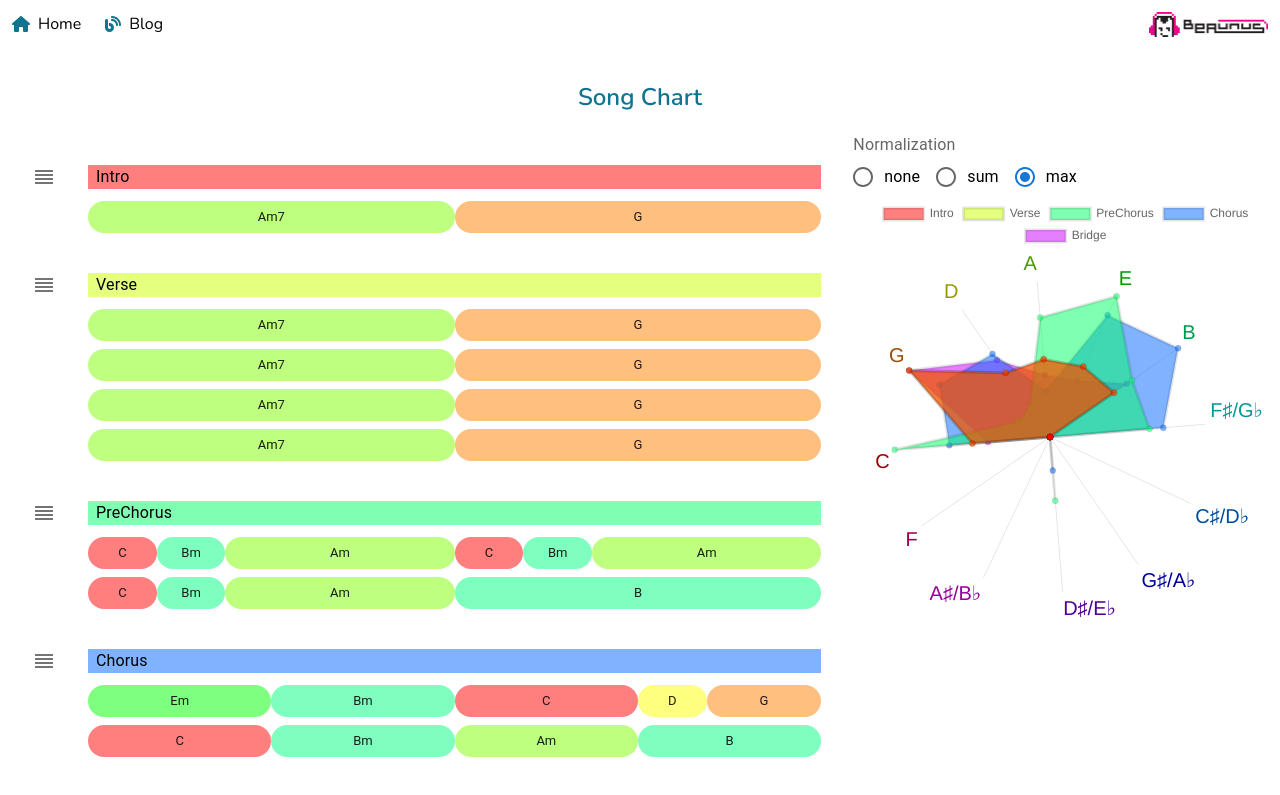
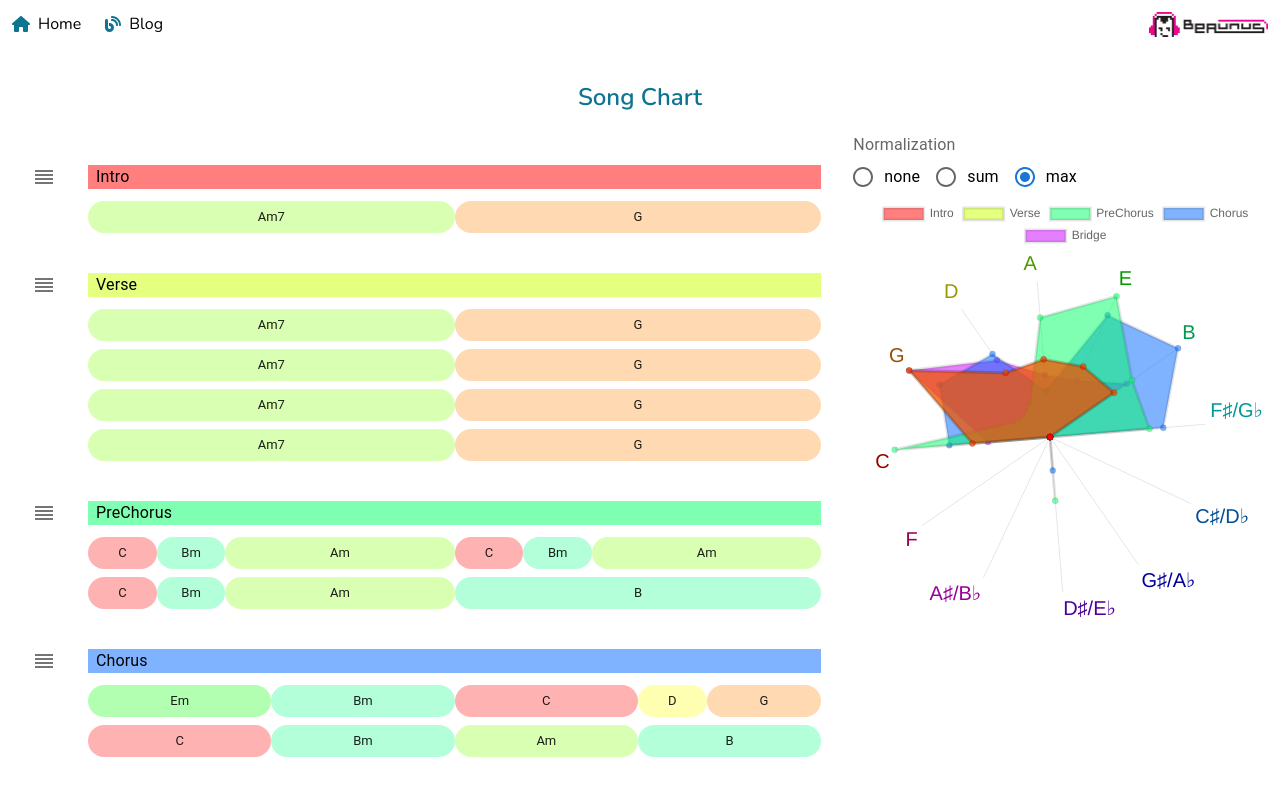
Before and after one commit to beaunus/beaunus.com, a Next.js app: page /blog/song-chart in a window 1280 px wide. Shown: the top 795 px of the page. Built offline with nearby package versions, Linux system fonts and the light colour scheme; no server answers.

Commit message:
feature: improve contrast

```diff
--- a/pages/blog/song-chart.tsx
+++ b/pages/blog/song-chart.tsx
@@ -328,7 +328,7 @@ const SongChart: NextPage = () => {
                           sx={{
                             backgroundColor: `hsl(${
                               hueByNoteName[chord.chord.name]
-                            }, 100%, 50%, 0.5)`,
+                            }, 100%, 50%, 0.3)`,
                             width: `${
                               100 * (chord.durationInBeats / NUM_BEATS_PER_ROW)
                             }%`,
```
